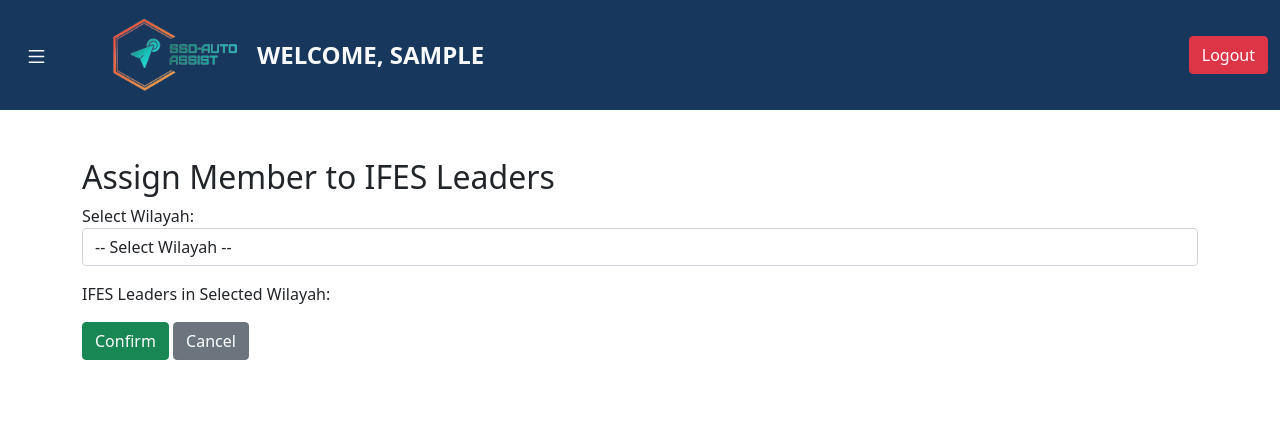
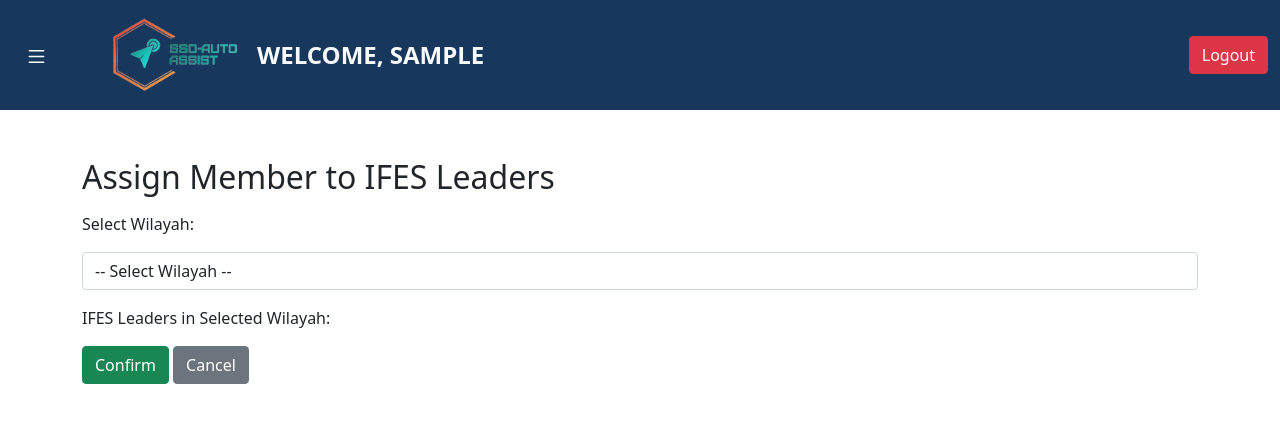
Before and after one commit to fymran/sso_aa, a Flask app: page /assign_team/1 in a window 1280 px wide. Shown: the top 423 px of the page. Run offline with Flask 3, Linux system fonts and the light colour scheme; the visitor is signed in with stand-in values (Sample User, id 1); tables that the repository leaves empty or names only in its code hold one stand-in row (values such as "Sample post").

Commit message:
Update assign_team.html

```diff
--- a/templates/admin/assign_team.html
+++ b/templates/admin/assign_team.html
@@ -3,12 +3,12 @@
 <html lang="en">
 <head>
     <meta charset="UTF-8">
-    <title>Admin - Assign IFES Member</title>
+    <title>Admin - Assign IFES member</title>
     <link href="https://cdn.jsdelivr.net/npm/bootstrap@5.1.3/dist/css/bootstrap.min.css" rel="stylesheet">
     <script src="https://ajax.googleapis.com/ajax/libs/jquery/3.5.1/jquery.min.js"></script>
     <script src="https://code.jquery.com/jquery-3.6.0.min.js"></script>
-        <script src="https://cdn.jsdelivr.net/npm/bootstrap@5.1.3/dist/js/bootstrap.bundle.min.js"></script>
-        <link rel="icon" type="image/jpg" href="{{ url_for('static', filename='image/ssoaa_logo.jpg') }}">
+    <script src="https://cdn.jsdelivr.net/npm/bootstrap@5.1.3/dist/js/bootstrap.bundle.min.js"></script>
+    <link rel="icon" type="image/jpg" href="{{ url_for('static', filename='image/ssoaa_logo.jpg') }}">
 </head>
         <!-- Include the header template -->
         {% include 'admin/admin_header.html' %}
@@ -22,10 +22,10 @@
     {% endwith %}
 <div class="container mt-5">
     <h2>Assign Member to IFES Leaders</h2>
-    <form method="POST" action="{{ url_for('members.assign_team', member_id=member_id) }}">
-        <div class="form-group">
-            <label for="wilayah">Select Wilayah:</label>
-            <select name="wilayahID" id="wilayahID" class="form-control" required>
+    <form method="POST" action="{{ url_for('team.assign_team', member_id=member_id) }}">
+        <div class="form-group mt-3">
+            <label for="wilayah">Select Wilayah:</label><br>
+            <select name="wilayahID" id="wilayahID" class="form-control mt-3" required>
                 <option value="">-- Select Wilayah --</option>
                 {% for wilayah in wilayahs %}
                 <option value="{{ wilayah[0] }}">{{ wilayah[1] }}</option>
@@ -35,7 +35,7 @@
 
         <div class="form-group mt-3">
             <label for="ifes">IFES Leaders in Selected Wilayah:</label>
-            <div id="ifes_list">
+            <div id="ifes_list" style="color:red">
                 <!-- List of IFES leaders will be dynamically loaded here -->
             </div>
         </div>
@@ -54,7 +54,7 @@
             if (wilayahID && wilayahID !== '') {
                 // Construct the correct URL using a proper format
                 $.ajax({
-                    url: "{{ url_for('members.get_ifes_leaders', wilayah_id='WILAYAHID') }}".replace('WILAYAHID', wilayahID),
+                    url: "{{ url_for('team.get_ifes_leaders', wilayah_id='WILAYAHID') }}".replace('WILAYAHID', wilayahID),
                     method: "GET",
                     success: function(data){
                         $('#ifes_list').html(data);
```
